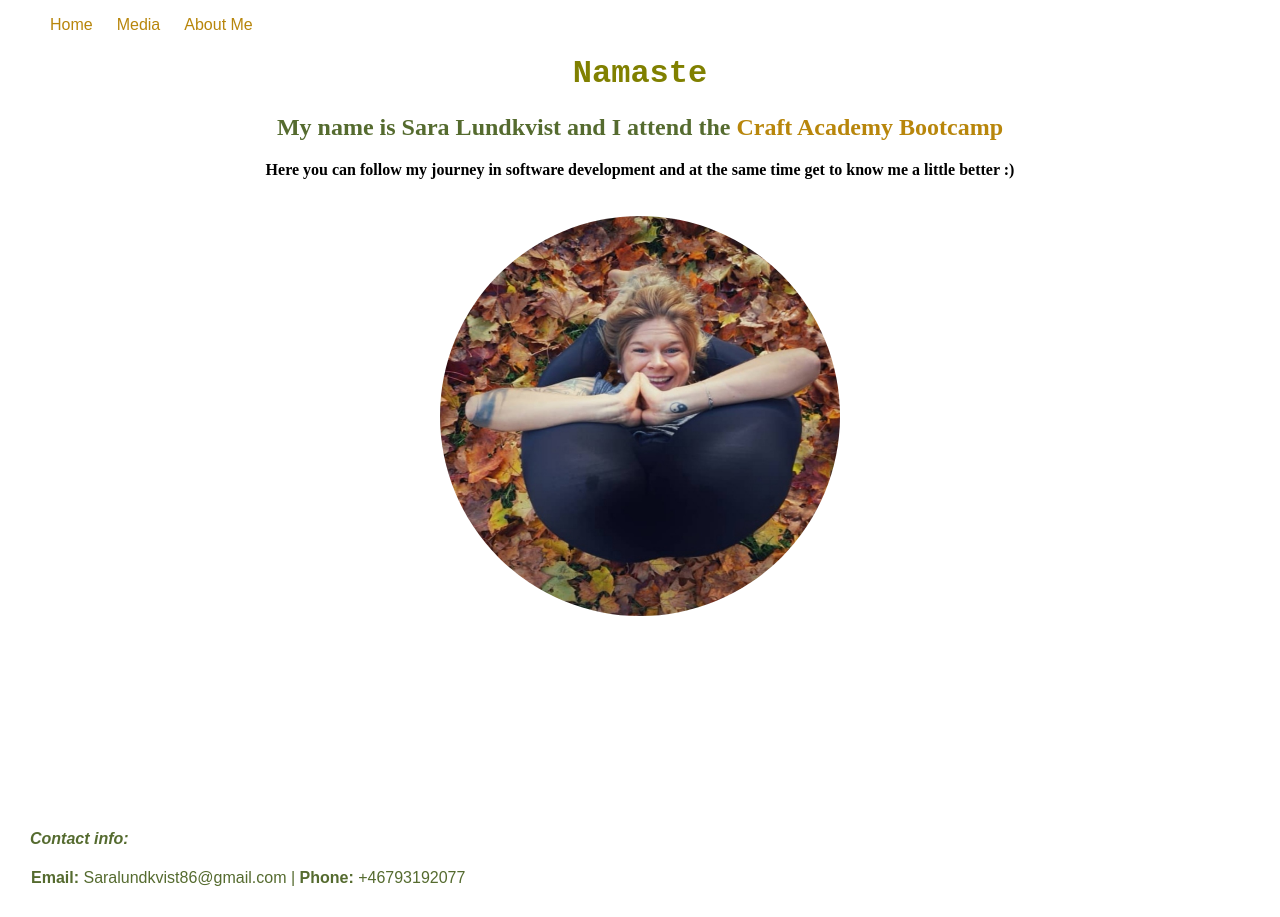
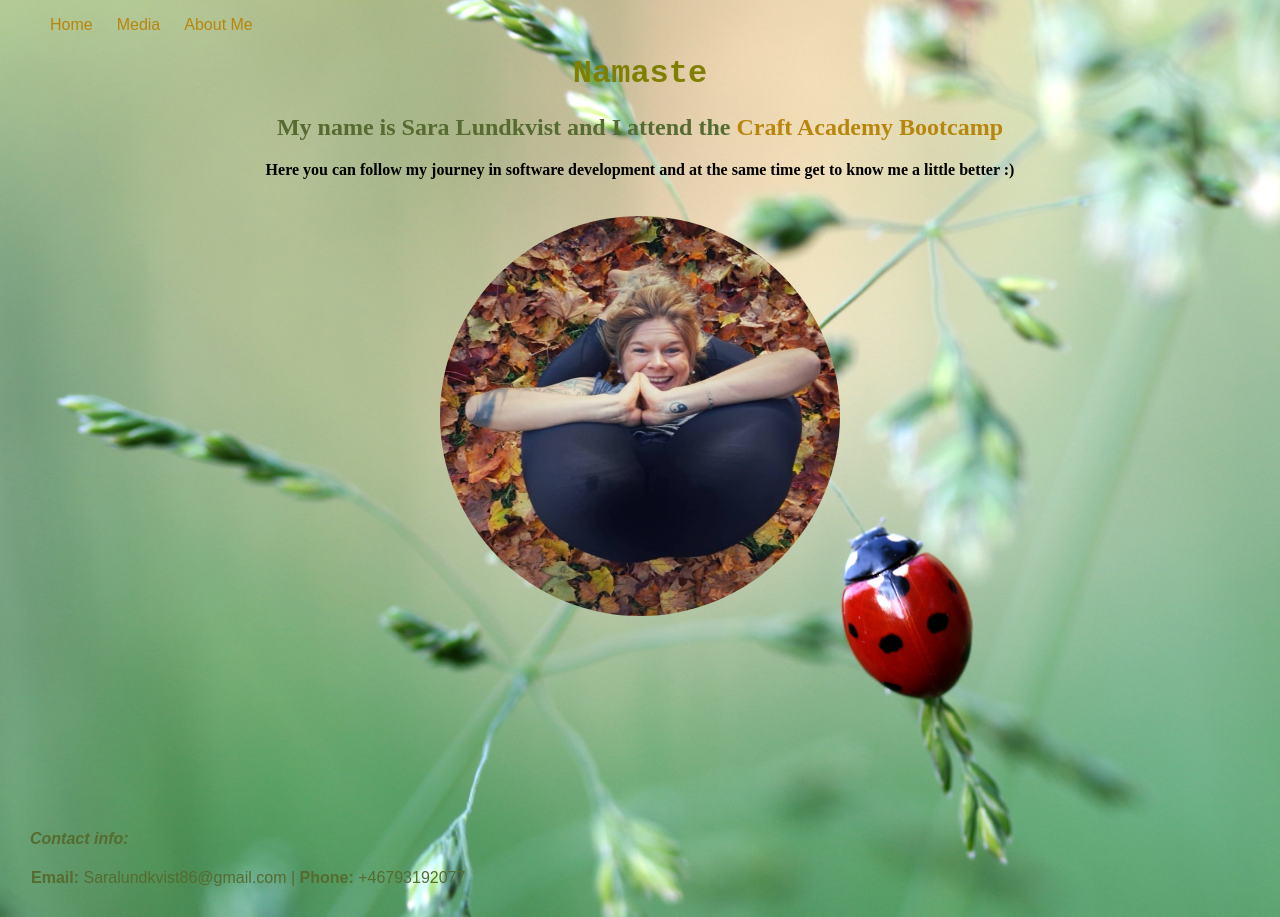
Before and after one commit to SaraFrantzen/Saralundkvist86.github.io, a plain HTML site: page index.html in a window 1280 px wide. Drawn offline with Linux system fonts and the light colour scheme; files whose address does not match are found by name.

```diff
--- a/index.html
+++ b/index.html
@@ -23,7 +23,7 @@
       <p><strong>Here you can follow my journey in software development and at the same time get to know me a little better :)</strong></p>
       <br>
       <br>
-      <img src="/home/sara/HTML_intro/Saralundkvist86.github.io/pictures/dwiPada.jpg" width="400" height="400" class="profile" alt="picture of me, Sara"/>
+      <img src="dwiPada.jpg" width="400" height="400" class="profile" alt="picture of me, Sara"/>
       <br>
       <br>
       <br>
--- a/style.css
+++ b/style.css
@@ -2,7 +2,7 @@
     box-sizing: border-box;
 }
 body {
-    background-image: url("pictures/background2.jpg");
+    background-image: url(background2.jpg);
     background-size: cover;
     margin: 0;
     padding: 0;
```
